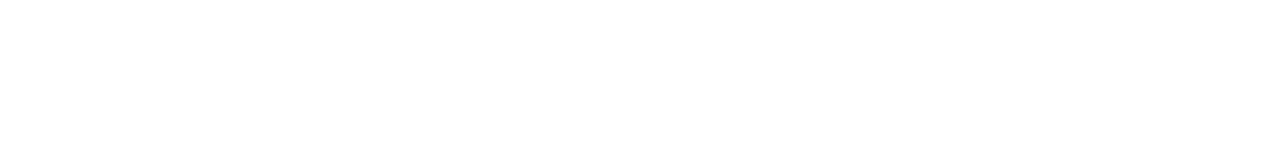
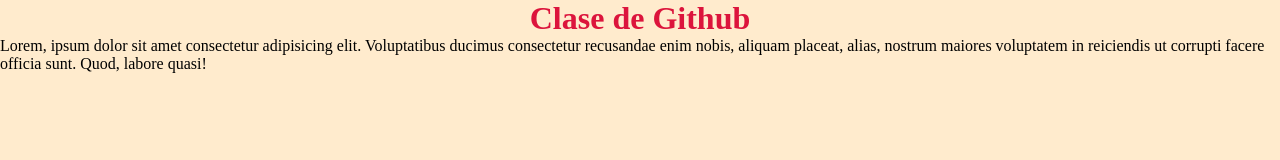
Before and after one commit to FacundoMoure/mirepocoder, a plain HTML site: page index.html in a window 1280 px wide. Drawn offline with Linux system fonts and the light colour scheme.

Commit message:
agrego mis primeras lineas de código

```diff
--- a/estilos.css
+++ b/estilos.css
@@ -0,0 +1,14 @@
+*{
+    margin: 0;
+    padding: 0;
+    box-sizing: border-box;
+}
+
+body{
+    background-color: blanchedalmond;
+}
+
+h1{
+    color: crimson;
+    text-align: center;
+}
--- a/index.html
+++ b/index.html
@@ -4,10 +4,10 @@
     <meta charset="UTF-8">
     <meta name="viewport" content="width=device-width, initial-scale=1.0">
     <link rel="stylesheet" href="estilos.css">
-    <title>Github Prueba
-    </title>
+    <title>Github Prueba</title>
 </head>
 <body>
-
+    <h1>Clase de Github</h1>
+    <p>Lorem, ipsum dolor sit amet consectetur adipisicing elit. Voluptatibus ducimus consectetur recusandae enim nobis, aliquam placeat, alias, nostrum maiores voluptatem in reiciendis ut corrupti facere officia sunt. Quod, labore quasi!</p>
 </body>
 </html>
```
